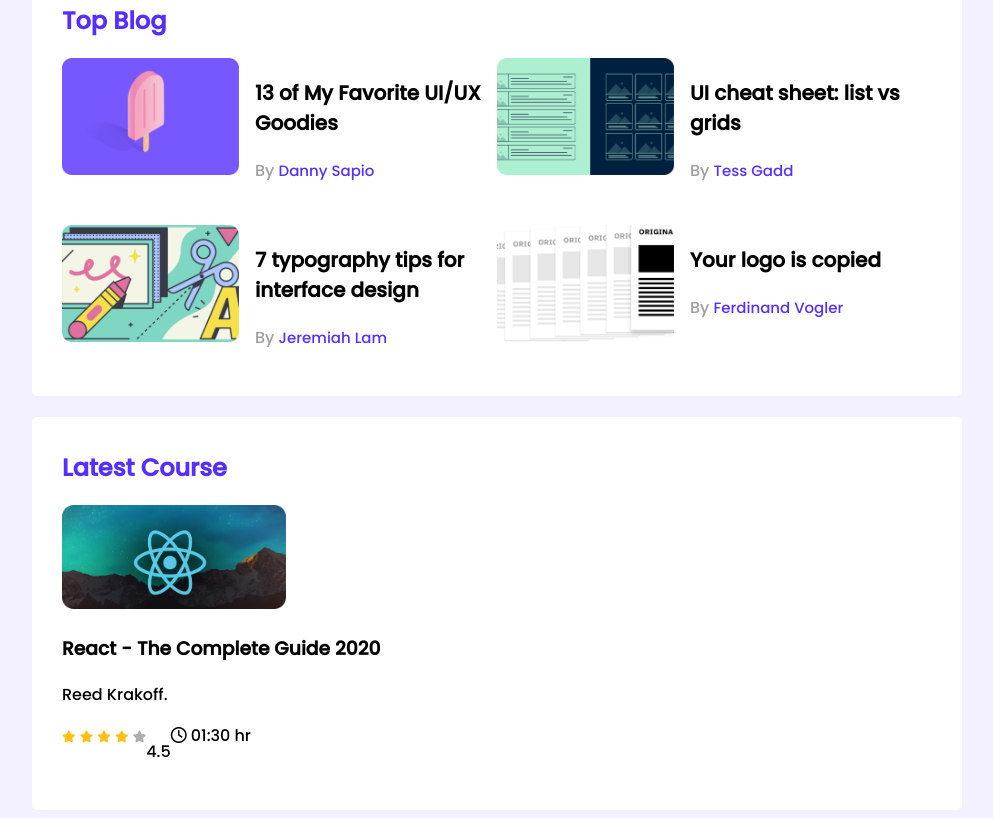
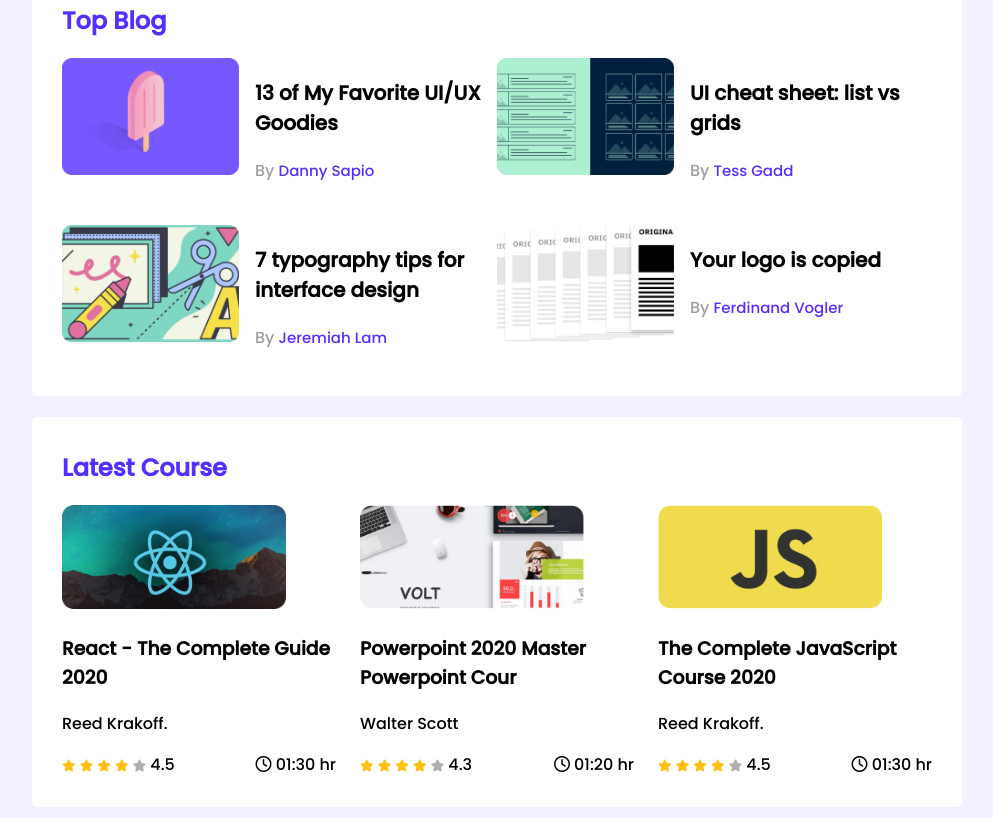
Before and after one commit to valobasi/Leader_Board_CSS3, a plain HTML site: page index.html in a window 1280 px wide. Shown: the part 329-1147 px from the top of the page, without its empty margins (143-1136 px from the left). Drawn offline with Linux system fonts and the light colour scheme.

Commit message:
add all courses

```diff
--- a/index.html
+++ b/index.html
@@ -116,8 +116,57 @@
                                 <i class="fas fa-star filled"></i>
                                 <i class="fas fa-star filled"></i>
                                 <i class="fas fa-star empty"></i>
+                                <span>4.5</span>
                             </div>
-                            <p>4.5</p>
+                            <!-- <p>4.5</p> -->
+                            <div class="course-duration">
+                                <i class="far fa-clock"></i>
+                                01:30 hr
+                            </div>
+                        </div>
+                    </div>
+                </div>
+                <div class="course">
+                    <div class="course-banner">
+                        <img src="images/courses/course-2.png" alt="">
+                    </div>
+                    <div class="course-detail">
+                        <h3 class="course-title">Powerpoint 2020 Master Powerpoint Cour</h3>
+                        <p class="course-author">Walter Scott</p>
+                        <div class="course-info">
+                            <div>
+                                <i class="fas fa-star filled"></i>
+                                <i class="fas fa-star filled"></i>
+                                <i class="fas fa-star filled"></i>
+                                <i class="fas fa-star filled"></i>
+                                <i class="fas fa-star empty"></i>
+                                <span>4.3</span>
+                            </div>
+                            <!-- <p>4.5</p> -->
+                            <div class="course-duration">
+                                <i class="far fa-clock"></i>
+                                01:20 hr
+                            </div>
+                        </div>
+                    </div>
+                </div>
+                <div class="course">
+                    <div class="course-banner">
+                        <img src="images/courses/course-3.png" alt="">
+                    </div>
+                    <div class="course-detail">
+                        <h3 class="course-title">The Complete JavaScript Course 2020</h3>
+                        <p class="course-author">Reed Krakoff.</p>
+                        <div class="course-info">
+                            <div>
+                                <i class="fas fa-star filled"></i>
+                                <i class="fas fa-star filled"></i>
+                                <i class="fas fa-star filled"></i>
+                                <i class="fas fa-star filled"></i>
+                                <i class="fas fa-star empty"></i>
+                                <span>4.5</span>
+                            </div>
+                            <!-- <p>4.5</p> -->
                             <div class="course-duration">
                                 <i class="far fa-clock"></i>
                                 01:30 hr
--- a/styles/style.css
+++ b/styles/style.css
@@ -82,12 +82,19 @@
 /* ------------------
     Course Style
 ----------------------*/
+.courses{
+    display: grid;
+    grid-template-columns: repeat(3, 1fr);
+    grid-column-gap: 24px;
+}
 .course .course-banner img{
     width: 224px;
     height: 104px;
 }
 .course-info{
     display: flex;
+    align-items: center;
+    justify-content: space-between;
 }
 .fa-star{
     font-size: 12px;
```
